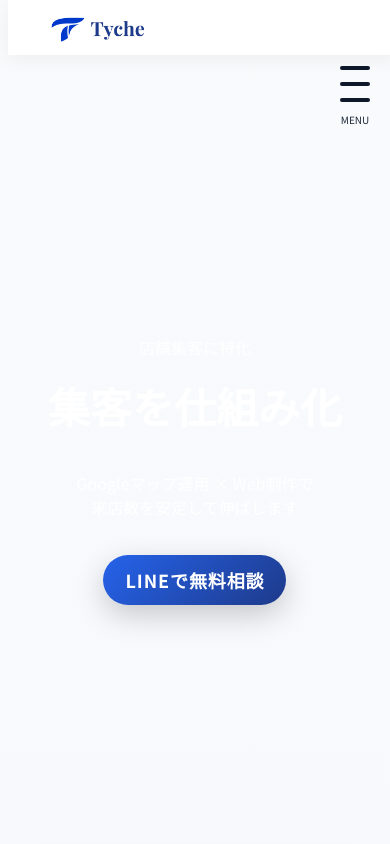
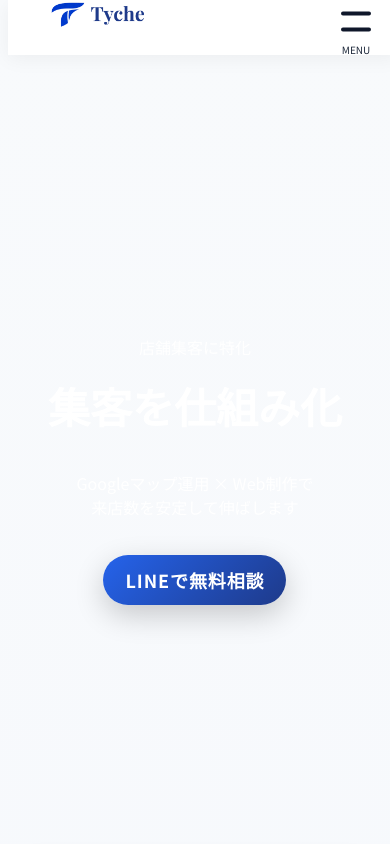
Before and after one commit to Tyche2026/tyche-lp, a plain HTML site: page index.html in a window 390 px wide. Shown: the top 844 px of the page. Drawn offline with Linux system fonts and the light colour scheme.

Commit message:
Add files via upload

```diff
--- a/style.css
+++ b/style.css
@@ -36,7 +36,9 @@
 /* header */
 .header {
     position: fixed;
-    height: auto;
+    display: flex;
+    align-items: center;
+    height: 70px;
     padding: 0 16px;
     top: 0;
     width: 100%;
@@ -51,6 +53,7 @@
     align-items: center;
     padding: 0 40px;
     height: 80px;
+    width: 100%;
 }
 
 .header-logo img {
@@ -761,6 +764,13 @@
 
     .hamburger {
         display: flex;
+        flex-direction: column;
+        justify-content: center;
+        position: absolute;
+        right: 15px;
+        top: 50%;
+        transform: translateY(-50%);
+        z-index: 999;
         margin-left: auto;
         padding: 12px;
     }
```
